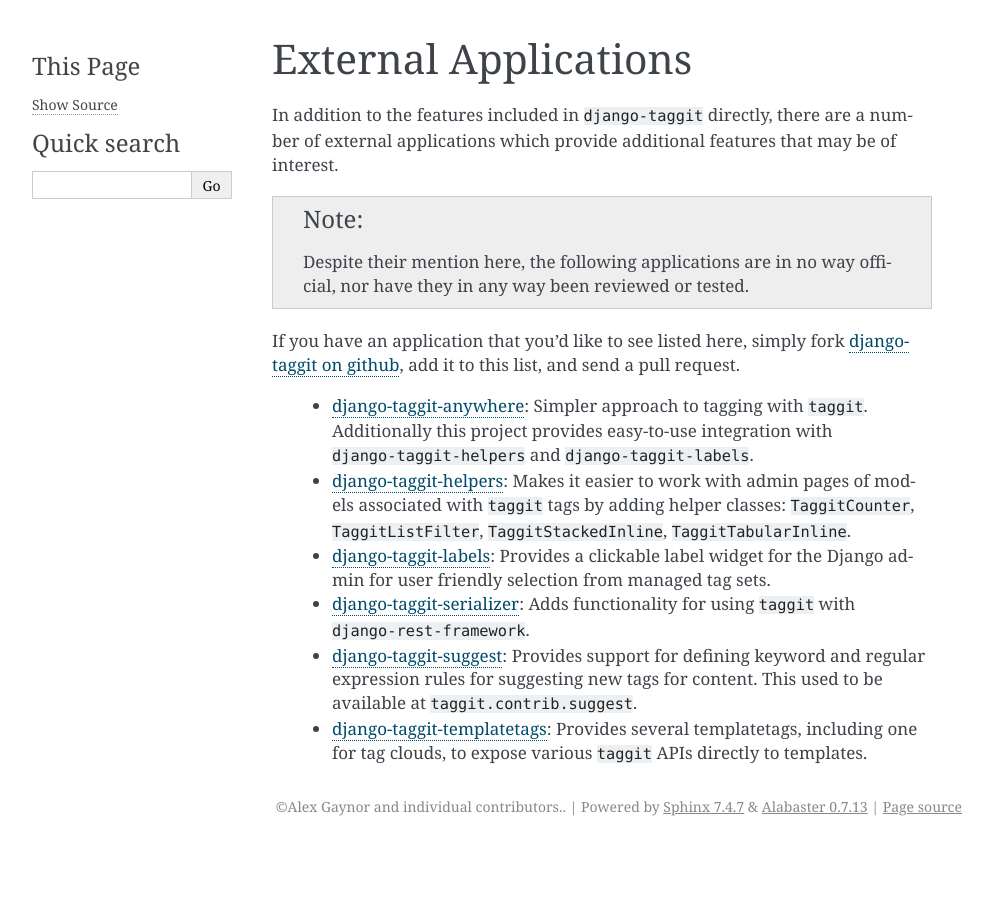
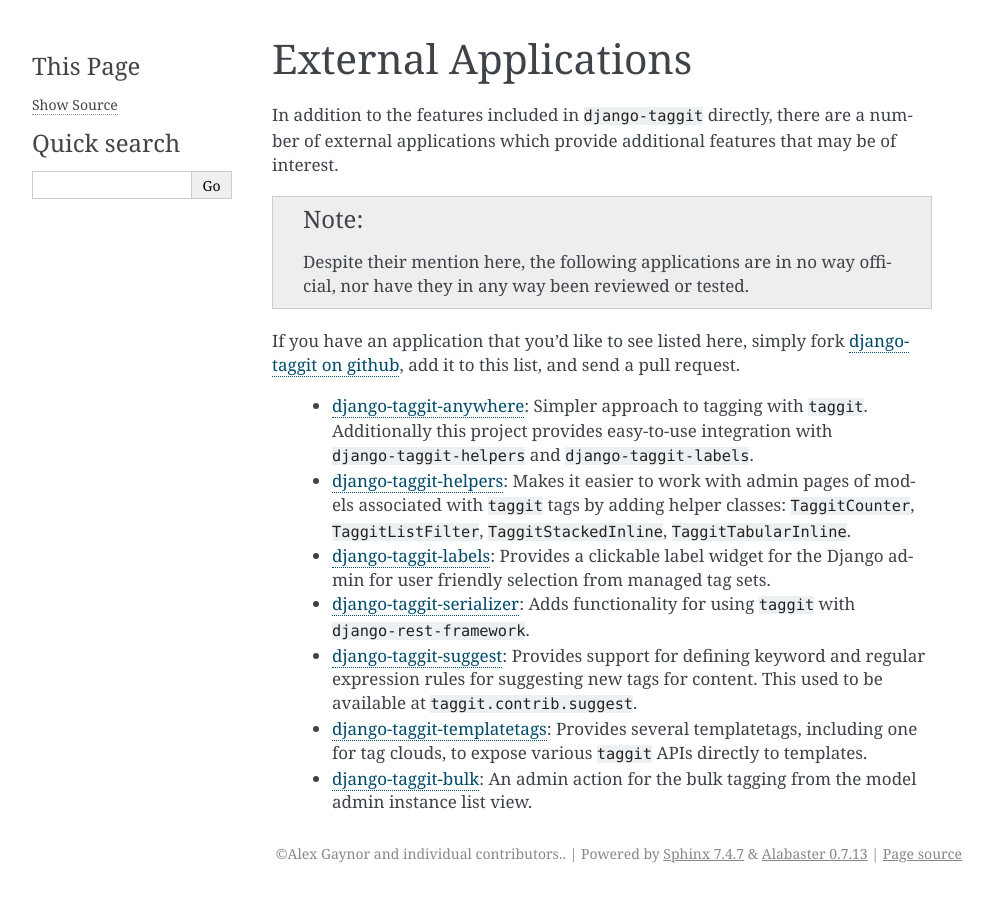
Before and after one commit to ipyramiddev/taggit-api-django, a Sphinx documentation site: the page built from docs/external_apps.rst, in a window 1280 px wide. Shown: the whole page, without its empty margins (148-1141 px from the left). Built offline with Sphinx 7.4.7, drawn with Linux system fonts in a browser that asks for light colours.

Commit message:
django-tagging-bulk external application

```diff
--- a/docs/external_apps.rst
+++ b/docs/external_apps.rst
@@ -35,3 +35,5 @@ add it to this list, and send a pull request.
  * `django-taggit-templatetags <https://github.com/feuervogel/django-taggit-templatetags>`_:
    Provides several templatetags, including one
    for tag clouds, to expose various ``taggit`` APIs directly to templates.
+ * `django-taggit-bulk <https://github.com/nnseva/django-taggit-bulk>`_:
+   An admin action for the bulk tagging from the model  admin instance list view.
```
